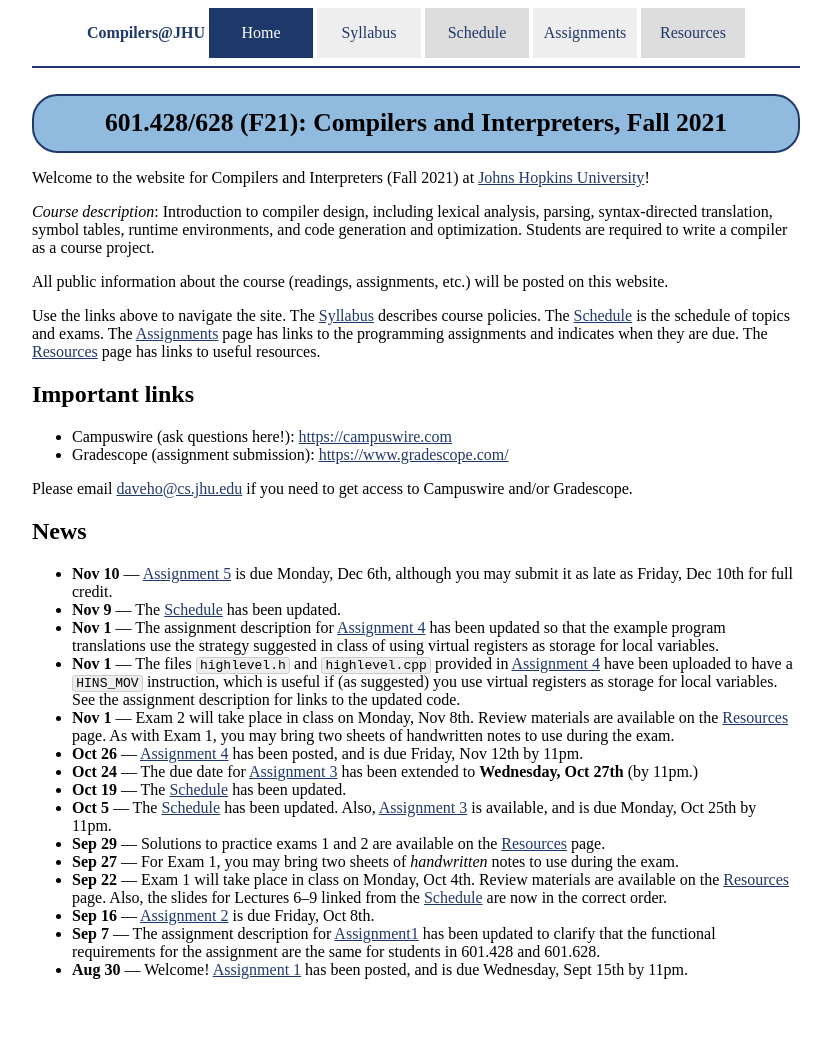
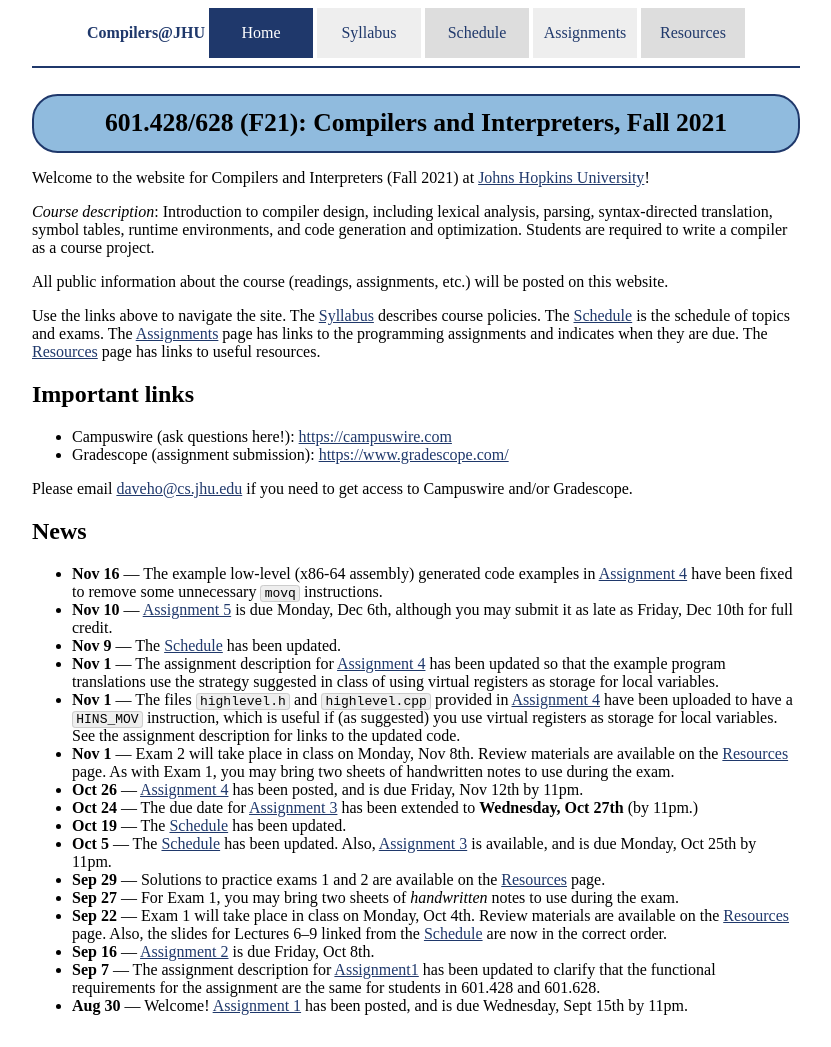
Before and after one commit to jhucompilers/fall2021, a Jekyll site: the page built from index.md, in a window 1280 px wide. Shown: the whole page, without its empty margins (224-1055 px from the left). Built offline with Jekyll 4.4.1, drawn with Linux system fonts in a browser that asks for light colours; before the commit the page ends 1011 px from its top, so only the background shows below that.

Commit message:
remove unnecessary movq instructions

```diff
--- a/index.md
+++ b/index.md
@@ -31,6 +31,9 @@ and/or Gradescope.
 
 ## News
 
+* **Nov 16** — The example low-level (x86-64 assembly) generated code examples
+  in [Assignment 4](assign/assign04.html) have been fixed to remove some
+  unnecessary `movq` instructions.
 * **Nov 10** — [Assignment 5](assign/assign05.html) is due Monday, Dec 6th, although
   you may submit it as late as Friday, Dec 10th for full credit.
 * **Nov 9** — The [Schedule](schedule.html) has been updated.
```
Also changed, not shown: 4 other files.
